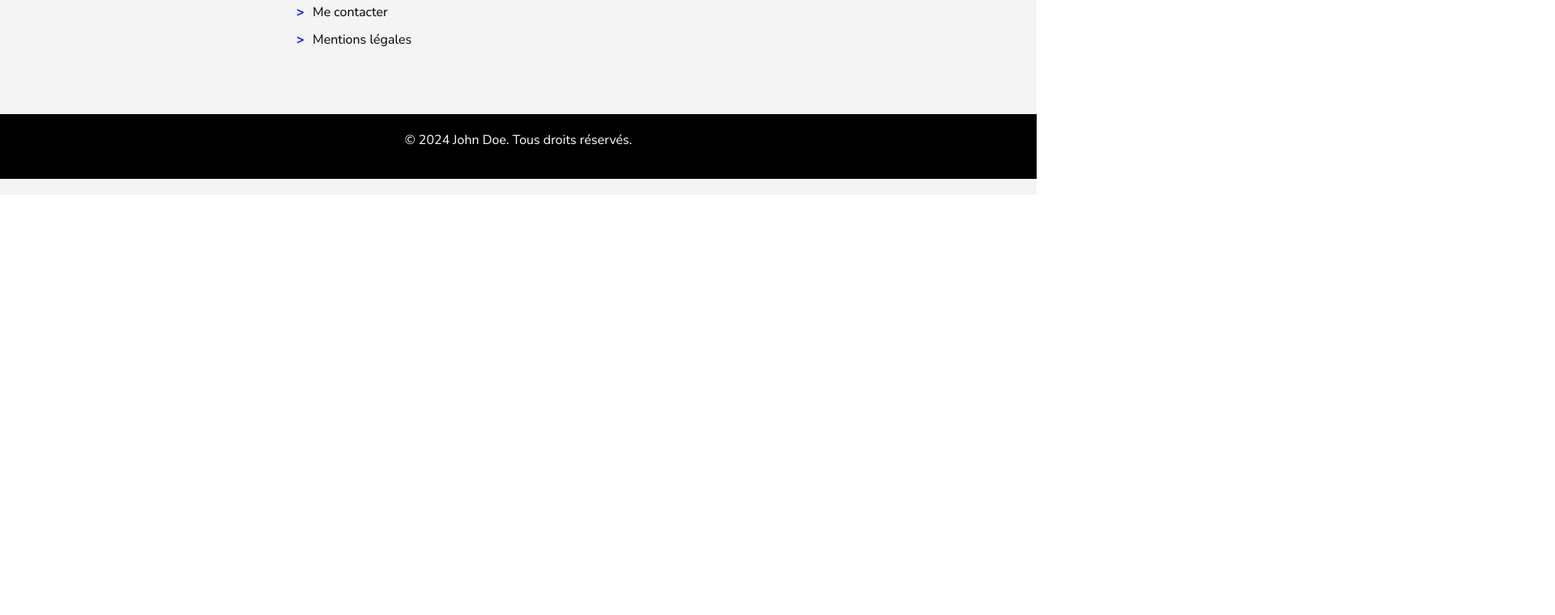
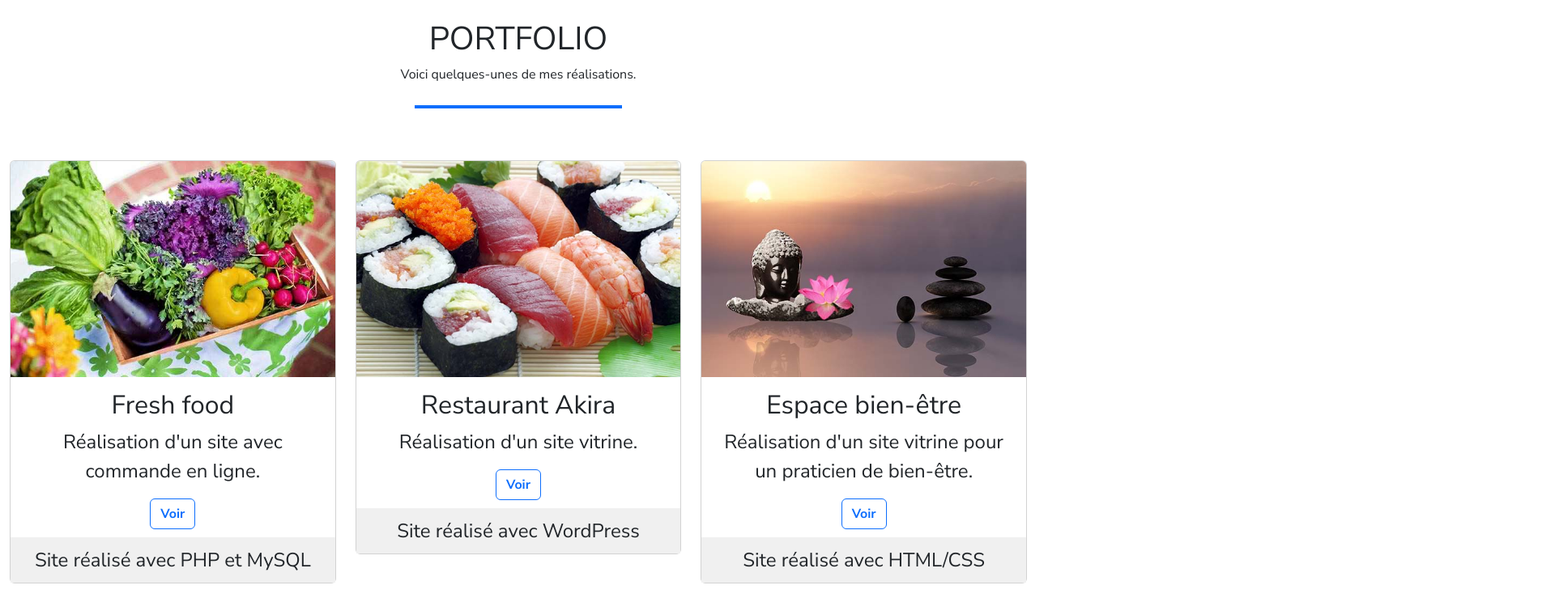
Before and after one commit to DS30190/optimisez, a React (Create React App) app: page /realisations in a window 1280 px wide. Shown: the part 420-1180 px from the top of the page at 81% size, 1920 px wide, since content can reach past the window. Before the commit the page ends 800 px from the top, so only its background shows below. Built offline with nearby package versions, Linux system fonts and the light colour scheme; no server answers.

Commit message:
add realisations

```diff
--- a/src/App.css
+++ b/src/App.css
@@ -273,3 +273,27 @@ h1{
     margin-right: 4%; /* Marge à droite */
   }
 }
+.card-text {
+  font-size: 24px; /* Modifier la taille du texte de la carte */
+}
+h1 h2 h3 {
+  font-weight: bold;
+}
+
+.btn  {
+  color: #0d6efd;
+  background-color: white;
+  font-weight: bold;
+  margin-bottom: 50px;
+}
+.bg-gray {
+  background-color: #f0f0f0; /* Couleur de fond gris */
+  margin-top: 10px; /* Ajoute un espace entre le texte et le bas de la carte */
+
+  padding: 10px; /* Ajoute un espace intérieur pour le texte */
+  width: 100%; /* S'20étend sur toute la largeur */
+  position: absolute;/* Position relative pour couvrir le bas */
+  bottom: 0; /* Alignement au bas de la carte */
+  left: 0; /* Alignement à gauche */
+  right: 0; /* Alignement à droite */
+}
--- a/src/pages/Realisations.jsx
+++ b/src/pages/Realisations.jsx
@@ -2,7 +2,56 @@
 const Realisations = () => {
     return (
         <div>
-            <h1>Realisations</h1>
+            <img class="banner" src="/images/banner.jpg" alt="bannière"></img>
+            <h1>PORTFOLIO</h1>
+            <p>Voici quelques-unes de mes réalisations.</p>
+            <p className="line"></p>
+            <div class="row mx-auto">
+
+        <div class="col-sm-6 col-md-4 mb-4">
+            <div class="card">
+                <img src="/images/portfolio/fresh-food.jpg" class="card-img-top" alt="Image du projet"></img>
+                <div class="card-body">
+                    <h2 class="card-title">Fresh food</h2>
+                    <p class="card-text">Réalisation d'un site avec commande en ligne.</p>
+                    <a href="#" class="btn btn-primary">Voir</a>
+                    <div class="bg-gray">
+                <p class="card-text">Site réalisé avec PHP et MySQL</p>
+            </div>
+                </div>
+            </div>
+        </div>
+
+
+        <div class="col-sm-6 col-md-4 mb-4">
+            <div class="card">
+                <img src="/images/portfolio/restaurant-japonais.jpg" class="card-img-top" alt="Image du projet"></img>
+                <div class="card-body">
+                    <h2 class="card-title">Restaurant Akira</h2>
+                    <p class="card-text">Réalisation d'un site vitrine.</p>
+                    <a href="#" class="btn btn-primary">Voir</a>
+                    <div class="bg-gray">
+                <p class="card-text">Site réalisé avec WordPress</p>
+            </div>
+                </div>
+            </div>
+        </div>
+
+
+        <div class="col-sm-6 col-md-4 mb-4">
+            <div class="card">
+                <img src="/images/portfolio/espace-bien-etre.jpg" class="card-img-top" alt="Image du projet"></img>
+                <div class="card-body">
+                    <h2 class="card-title">Espace bien-être</h2>
+                    <p class="card-text">Réalisation d'un site vitrine pour un praticien de bien-être.</p>
+                    <a href="#" class="btn btn-primary">Voir</a>
+                    <div class="bg-gray">
+                <p class="card-text">Site réalisé avec HTML/CSS</p>
+            </div>
+                </div>
+            </div>
+        </div>
+    </div>
         </div>
     )
 }
```
Also changed, not shown: public/images/portfolio/fresh-food.jpg.
